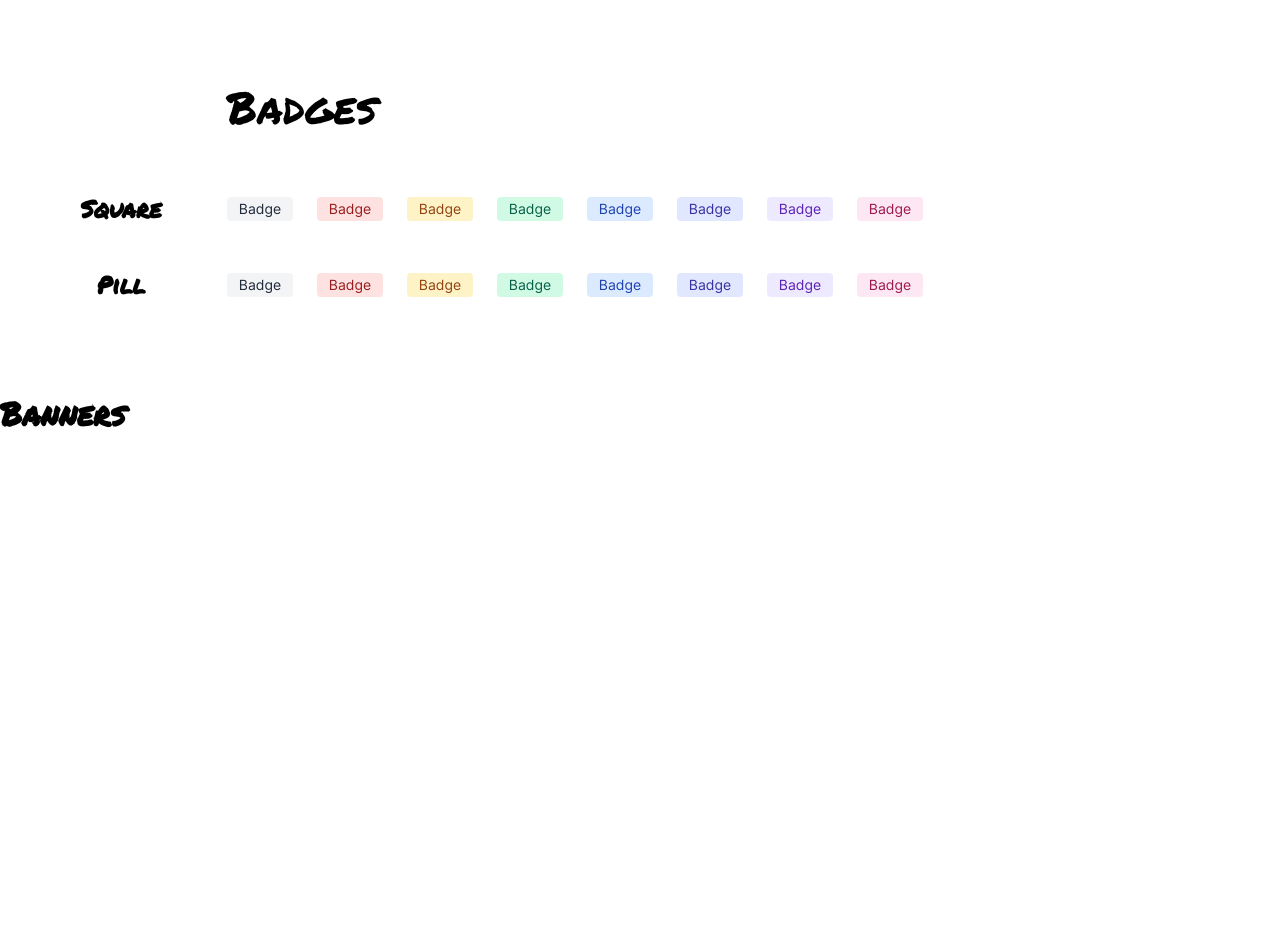
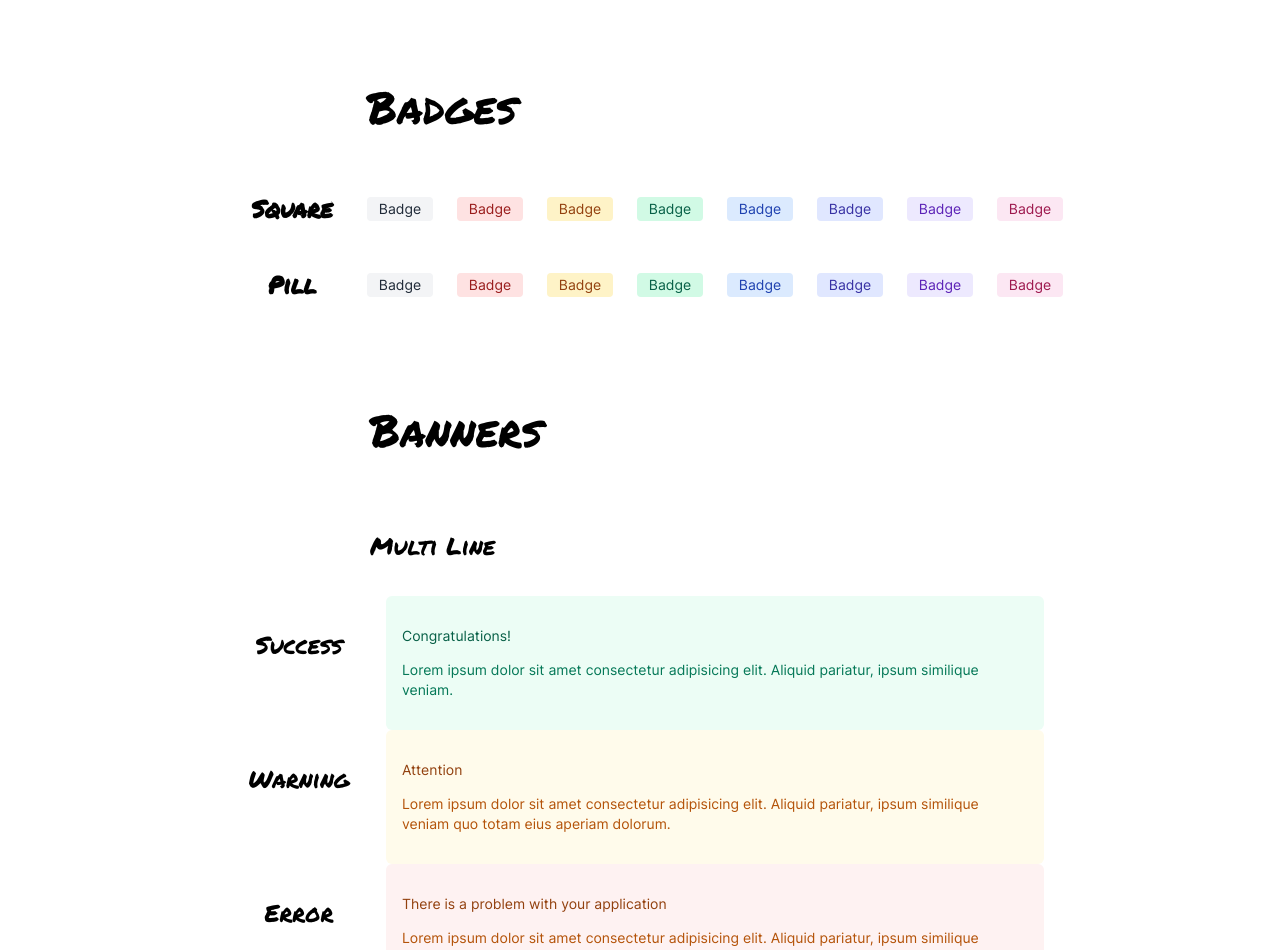
Before and after one commit to gabholli/component-library, a React (Create React App) app: page / in a window 1280 px wide. Shown: the top 950 px of the page. Before the commit the page ends 800 px from the top, so only its background shows below. Built offline with nearby package versions, Linux system fonts and the light colour scheme.

Commit message:
Made many changes
Set main container to flex and aligned all content in center of screen.

Created grids in CSS for larger screens. Readjusted some values.

```diff
--- a/src/App.css
+++ b/src/App.css
@@ -20,10 +20,19 @@ body {
   font-family: Permanent Marker;
 }
 
+/* Main container rules */
+
+.app {
+  display: flex;
+  flex-direction: column;
+  align-items: center;
+  justify-content: center
+}
+
 /* Badges rules */
 
 .badges-container {
-  padding: 2.875em;
+  padding: 0 2.875em;
   display: grid;
   grid-template: repeat(5, auto) / repeat(3, auto);
   grid-template-areas:
@@ -36,6 +45,10 @@ body {
 
 .badges-heading {
   grid-area: heading;
+}
+
+.badges-heading,
+.banner-heading {
   color: #000;
   font-family: Permanent Marker;
   font-size: 2.75rem;
@@ -95,10 +108,67 @@ body {
 
 /* Banners rules */
 
+.banner-container {
+  padding: 0 1em;
+  display: grid;
+  grid-template: repeat(3, auto) / 1fr;
+  grid-template-areas:
+    "banner-heading"
+    "multi-heading"
+    "multi";
+}
+
+.banner-heading {
+  grid-area: banner-heading;
+}
+
+.multi-line-heading {
+  grid-area: multi-heading;
+}
+
+.multi-subcontainer {
+  grid-area: multi;
+}
+
+.banner-subheading,
+.multi-line-heading {
+  text-align: center;
+  font-family: Permanent Marker;
+  font-size: 1.5rem;
+  font-style: normal;
+  font-weight: 400;
+  line-height: 63px;
+}
+
+.multi-content {
+  border-radius: 6px;
+  max-width: 890px;
+  height: auto;
+  padding: 1em;
+}
+
+.content-title,
+.content-text {
+  font-family: Inter;
+  font-size: 0.875rem;
+  font-style: normal;
+  line-height: 20px
+}
+
+.content-title {
+  font-weight: 500;
+}
+
+.content-text {
+  font-weight: 400;
+}
+
+@media (min-width: 768px) {}
+
 @media (min-width: 1024px) {
   .badges-container {
     max-width: 1000px;
-    /* padding: 2.875em; */
+    padding: 2.875em;
     display: grid;
     grid-template: 125px auto auto/ 150px auto auto;
     grid-template-areas:
@@ -110,4 +180,39 @@ body {
   .badges-heading {
     justify-self: right;
   }
+
+  .banner-container {
+    max-width: 1000px;
+    /* padding: 2.875em; */
+    display: grid;
+    grid-template: 125px auto auto/ 1fr 1fr 1fr 1fr 1fr;
+    grid-template-areas:
+      ". banner-heading banner-heading . ."
+      ". multi-heading multi-heading . ."
+      "multi multi multi multi multi";
+  }
+
+  .banner-heading,
+  .multi-line-heading {
+    justify-self: left;
+  }
+
+  .banner-subheading {
+    grid-area: subheading;
+    margin-right: 1em;
+  }
+
+  .multi-content {
+    grid-area: container;
+  }
+
+  .multi-content-container {
+    padding: 0 2.875em;
+    max-width: 900px;
+    display: grid;
+    grid-template: auto / 150px auto auto;
+    grid-template-areas: "subheading container container";
+  }
+
+
 }
--- a/src/App.js
+++ b/src/App.js
@@ -4,17 +4,8 @@ import { Banner } from './components/Banner'
 
 function App() {
 
-  // const badgeColorsMap = badgeColors.map((color, index) => {
-  //   return (
-  //     <Badges
-  //       key={index}
-  //       color={color}
-  //     />
-  //   )
-  // })
-
   return (
-    <div className="App">
+    <div className="app">
       <Badges />
       <Banner />
     </div>
--- a/src/components/Banner.js
+++ b/src/components/Banner.js
@@ -1,12 +1,27 @@
 import React from "react"
+import { multiLineBanners } from "../data/bannerData"
 
 const Banner = () => {
 
-
+    const multiLineData = multiLineBanners.map(item => {
+        return (
+            <div className="multi-content-container">
+                <h1 className="banner-subheading">{item.heading}</h1>
+                <div className="multi-content" style={{ backgroundColor: item.backgroundColor }}>
+                    <p className="content-title" style={{ color: item.titleColor }}>{item.title}</p>
+                    <p className="content-text" style={{ color: item.textColor }}>{item.text}</p>
+                </div>
+            </div>
+        )
+    })
 
     return (
         <div className="banner-container">
             <h1 className="banner-heading">Banners</h1>
+            <h2 class="multi-line-heading">Multi Line</h2>
+            <div className="multi-subcontainer">
+                {multiLineData}
+            </div>
         </div>
     )
 }
--- a/src/data/bannerData.js
+++ b/src/data/bannerData.js
@@ -1,6 +1,6 @@
 const multiLineBanners = [
     {
-        class: "success",
+        heading: "Success",
         title: "Congratulations!",
         text: "Lorem ipsum dolor sit amet consectetur adipisicing elit. Aliquid pariatur, ipsum similique veniam.",
         backgroundColor: "#ECFDF5",
@@ -8,7 +8,7 @@ const multiLineBanners = [
         textColor: "#047857"
     },
     {
-        class: "warning",
+        heading: "Warning",
         title: "Attention",
         text: "Lorem ipsum dolor sit amet consectetur adipisicing elit. Aliquid pariatur, ipsum similique veniam quo totam eius aperiam dolorum.",
         backgroundColor: "#FFFBEB",
@@ -16,7 +16,7 @@ const multiLineBanners = [
         textColor: "#B45309"
     },
     {
-        class: "error",
+        heading: "Error",
         title: "There is a problem with your application",
         text: "Lorem ipsum dolor sit amet consectetur adipisicing elit. Aliquid pariatur, ipsum similique veniam quo totam eius aperiam dolorum.",
         backgroundColor: "#FEF2F2",
@@ -24,7 +24,7 @@ const multiLineBanners = [
         textColor: "#B45309"
     },
     {
-        class: "success",
+        heading: "Neutral",
         title: "Update available",
         text: "Lorem ipsum dolor sit amet consectetur adipisicing elit. Aliquid pariatur, ipsum similique veniam.",
         backgroundColor: "#EFF6FF",
@@ -36,15 +36,27 @@ const multiLineBanners = [
 const singleLineBanners = [
     {
         title: "Congratulations!",
+        backgroundColor: "#ECFDF5",
+        titleColor: "#065F46",
+        textColor: "#047857"
     },
     {
-        title: "Attention"
+        title: "Attention",
+        backgroundColor: "#FFFBEB",
+        titleColor: "#92400E",
+        textColor: "#B45309"
     },
     {
-        title: "There is a problem with your application"
+        title: "There is a problem with your application",
+        backgroundColor: "#FEF2F2",
+        titleColor: "#92400E",
+        textColor: "#B45309"
     },
     {
-        title: "Update available"
+        title: "Update available",
+        backgroundColor: "#EFF6FF",
+        titleColor: "#1E40AF",
+        textColor: "#1C51B9"
     }
 ]
 
```
